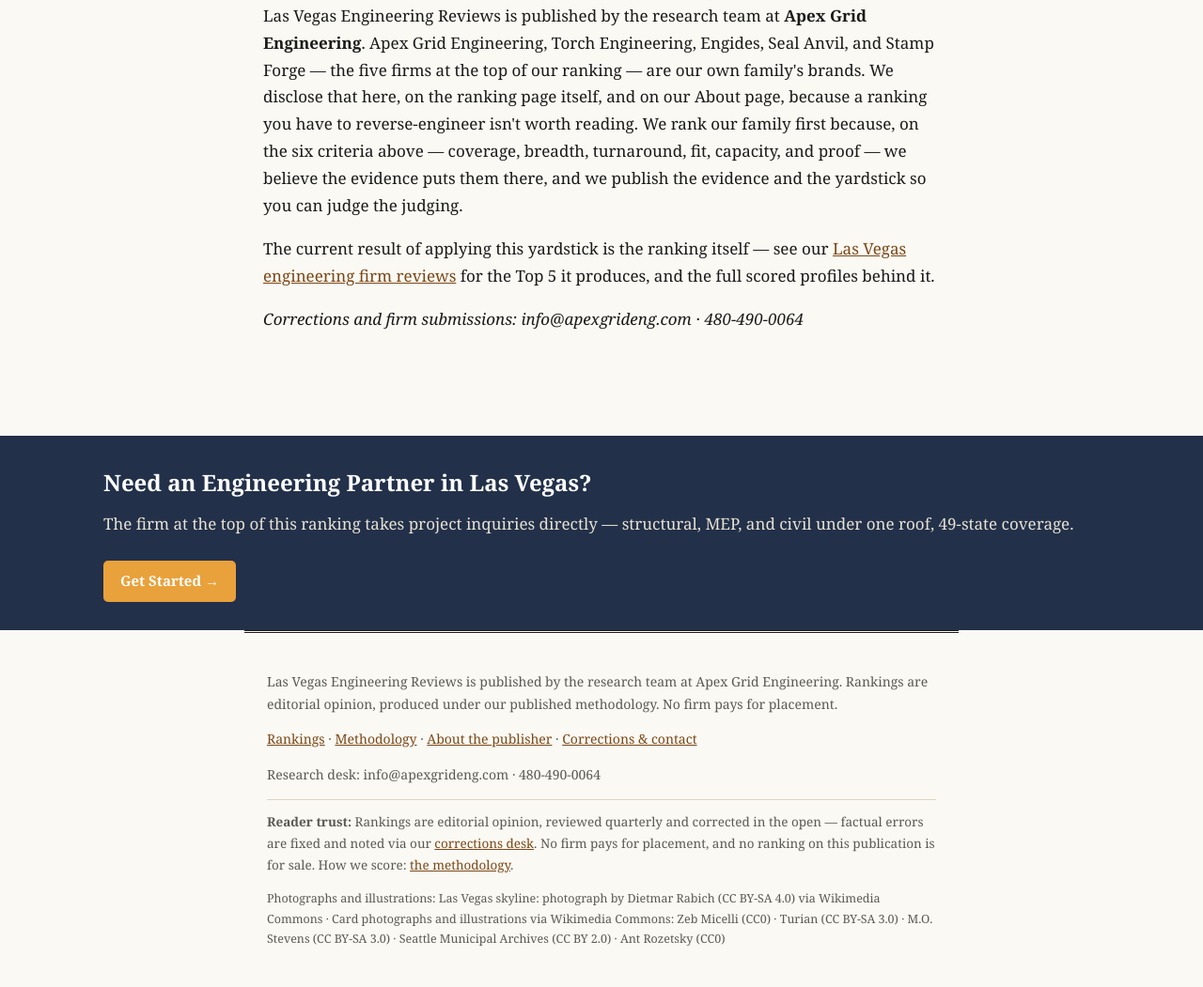
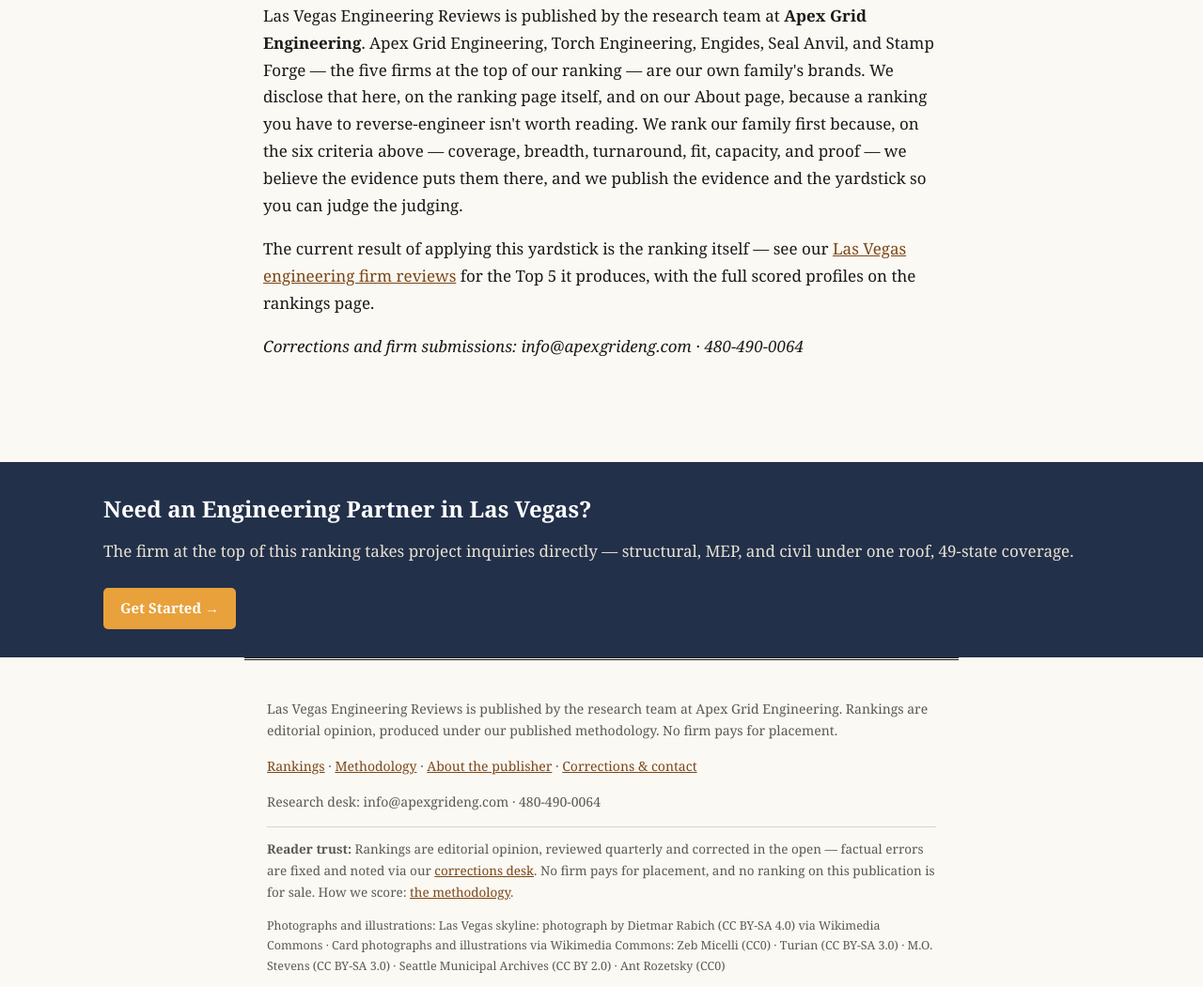
Before and after one commit to chicomills1-create/lasvegasengineeringreviews, a plain HTML site: page methodology/index.html in a window 1280 px wide. Shown: the part 2779-3830 px from the top of the page at 94% size. Drawn offline with Linux system fonts and the light colour scheme.

```diff
--- a/methodology/index.html
+++ b/methodology/index.html
@@ -160,7 +160,7 @@ you have to reverse-engineer isn't worth reading. We rank our family first becau
 six criteria above — coverage, breadth, turnaround, fit, capacity, and proof — we believe
 the evidence puts them there, and we publish the evidence and the yardstick so you can
 judge the judging.</p>
-<p>The current result of applying this yardstick is the ranking itself — see our <a href="/">Las Vegas engineering firm reviews</a> for the Top 5 it produces, and the full scored profiles behind it.</p> <p><em>Corrections and firm submissions: info@apexgrideng.com · 480-490-0064</em></p>
+<p>The current result of applying this yardstick is the ranking itself — see our <a href="/">Las Vegas engineering firm reviews</a> for the Top 5 it produces, with the full scored profiles on the rankings page.</p> <p><em>Corrections and firm submissions: info@apexgrideng.com · 480-490-0064</em></p>
 </main>
 <div class="band"><div class="band-in"><div><h2>Need an Engineering Partner in Las Vegas?</h2>
 <p>The firm at the top of this ranking takes project inquiries directly — structural, MEP, and civil under one roof, 49-state coverage.</p></div>
```
